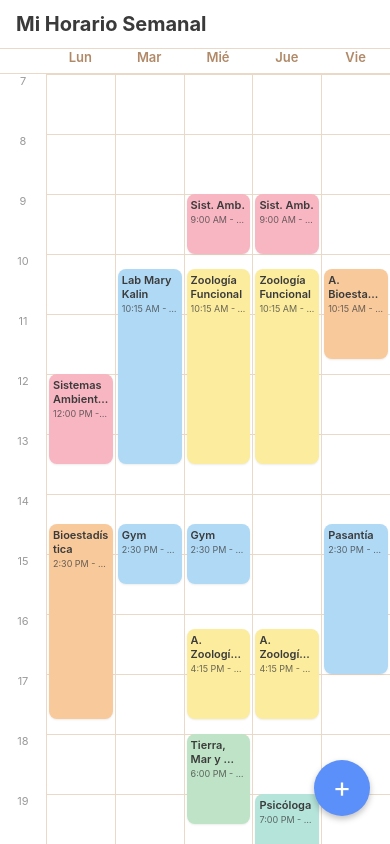
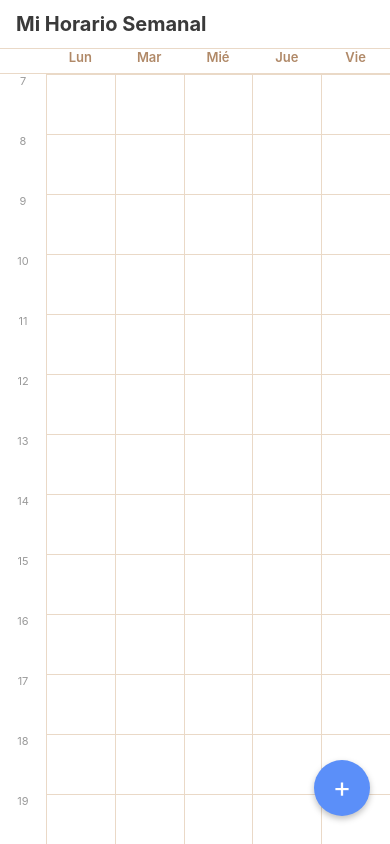
Before and after one commit to Jottop/horario, a React Native app: screen / in a window 390 px wide. Built offline with nearby package versions, Linux system fonts and the light colour scheme.

Commit message:
delete initial data

```diff
--- a/src/data/seedEvents.ts
+++ b/src/data/seedEvents.ts
@@ -4,29 +4,4 @@ import { PALETTE } from '../constants/theme';
 // Datos aproximados a partir de la imagen de referencia.
 // Podés editarlos o borrarlos libremente desde la app.
 export const seedEvents: ClassEvent[] = [
-  // Lunes
-  { id: 'seed-1', title: 'Sistemas Ambientales', dayIndex: 0, startTime: '12:00', endTime: '13:30', color: PALETTE[0] },
-  { id: 'seed-2', title: 'Bioestadística', dayIndex: 0, startTime: '14:30', endTime: '17:45', color: PALETTE[3] },
-
-  // Martes
-  { id: 'seed-3', title: 'Lab Mary Kalin', dayIndex: 1, startTime: '10:15', endTime: '13:30', color: PALETTE[1] },
-  { id: 'seed-4', title: 'Gym', dayIndex: 1, startTime: '14:30', endTime: '15:30', color: PALETTE[1] },
-
-  // Miércoles
-  { id: 'seed-5', title: 'Sist. Amb.', dayIndex: 2, startTime: '09:00', endTime: '10:00', color: PALETTE[0] },
-  { id: 'seed-6', title: 'Zoología Funcional', dayIndex: 2, startTime: '10:15', endTime: '13:30', color: PALETTE[2] },
-  { id: 'seed-7', title: 'Gym', dayIndex: 2, startTime: '14:30', endTime: '15:30', color: PALETTE[1] },
-  { id: 'seed-8', title: 'A. Zoología Funcional', dayIndex: 2, startTime: '16:15', endTime: '17:45', color: PALETTE[2] },
-  { id: 'seed-9', title: 'Tierra, Mar y Atmósfera', dayIndex: 2, startTime: '18:00', endTime: '19:30', color: PALETTE[4] },
-
-  // Jueves
-  { id: 'seed-10', title: 'Sist. Amb.', dayIndex: 3, startTime: '09:00', endTime: '10:00', color: PALETTE[0] },
-  { id: 'seed-11', title: 'Zoología Funcional', dayIndex: 3, startTime: '10:15', endTime: '13:30', color: PALETTE[2] },
-  { id: 'seed-12', title: 'A. Zoología Funcional', dayIndex: 3, startTime: '16:15', endTime: '17:45', color: PALETTE[2] },
-  { id: 'seed-13', title: 'Psicóloga', dayIndex: 3, startTime: '19:00', endTime: '20:00', color: PALETTE[5] },
-  { id: 'seed-14', title: 'Gym', dayIndex: 3, startTime: '21:00', endTime: '22:00', color: PALETTE[1] },
-
-  // Viernes
-  { id: 'seed-15', title: 'A. Bioestadística', dayIndex: 4, startTime: '10:15', endTime: '11:45', color: PALETTE[3] },
-  { id: 'seed-16', title: 'Pasantía', dayIndex: 4, startTime: '14:30', endTime: '17:00', color: PALETTE[1] },
 ];
```
